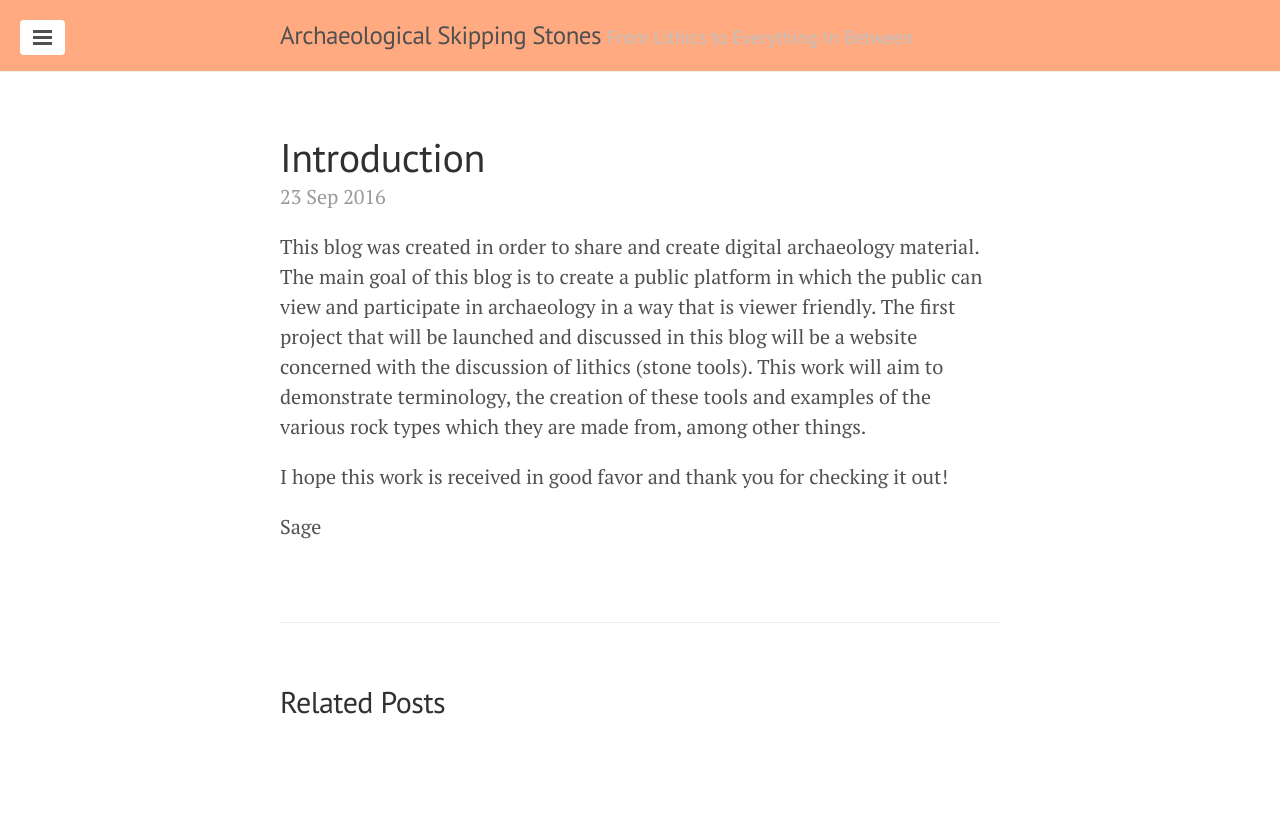
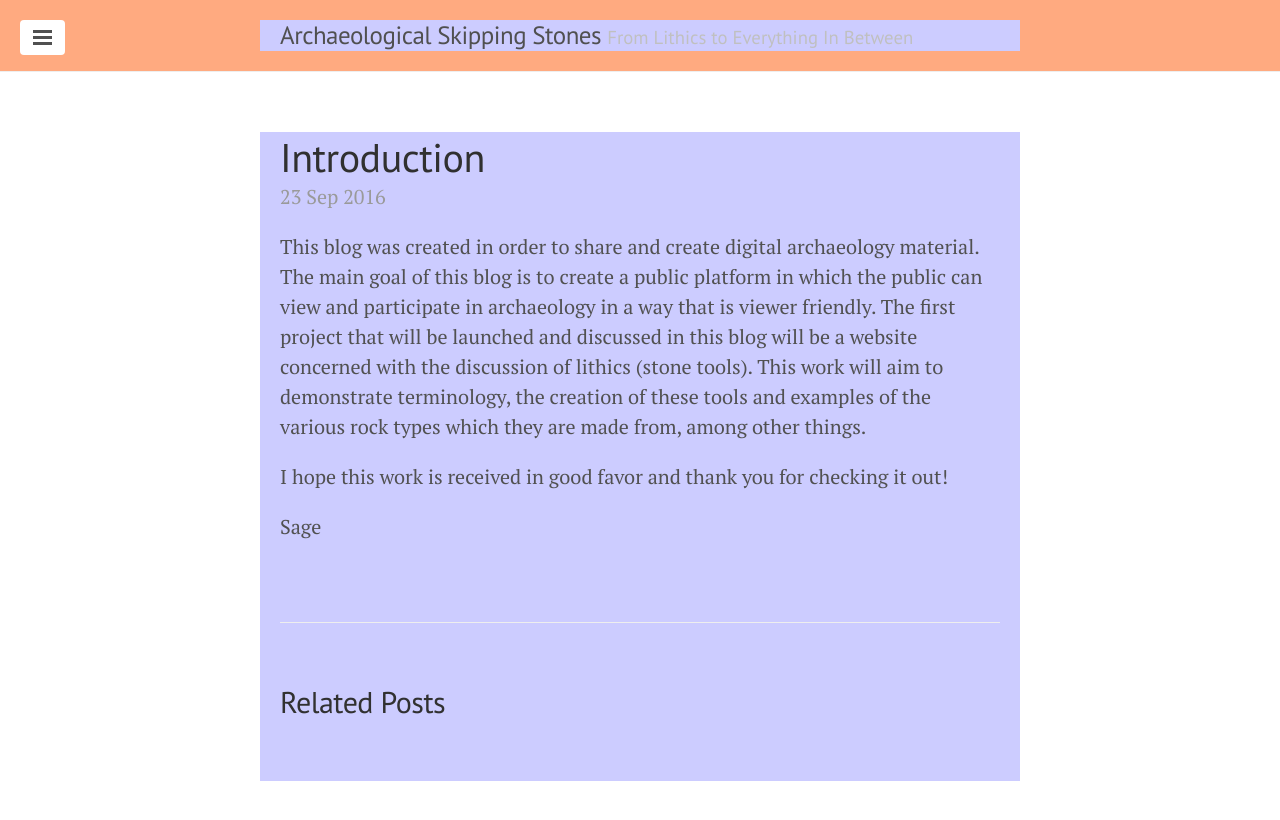
Before and after one commit to sageschmied/sageschmied.github.io, a Jekyll site: the page built from _posts/2016-09-23-introduction.markdown, in a window 1280 px wide. Shown: the top 820 px of the page. Built offline with Jekyll 4.4.1, drawn with Linux system fonts in a browser that asks for light colours.

Commit message:
Update default.html

```diff
--- a/_layouts/default.html
+++ b/_layouts/default.html
@@ -14,7 +14,7 @@
         <div class="container">
           <h3 class="masthead-title">
             <a href="/" title="Home">{{ site.title }}</a>
-            <small>{{ site.tagline }}</small> <style> .masthead {background-color:#ffaa80;
+            <small>{{ site.tagline }}</small> <style> .masthead {background-color:#ffaa80;} .container {background-color:#ccccff;}
              </style>
           </h3>
         </div>
```
